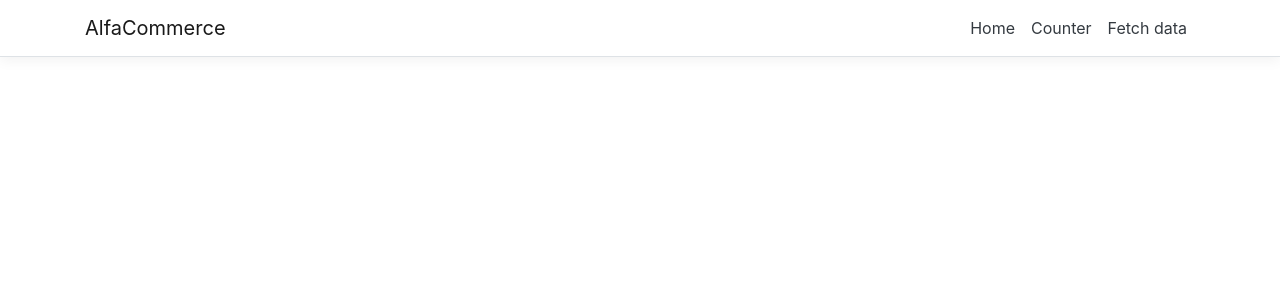
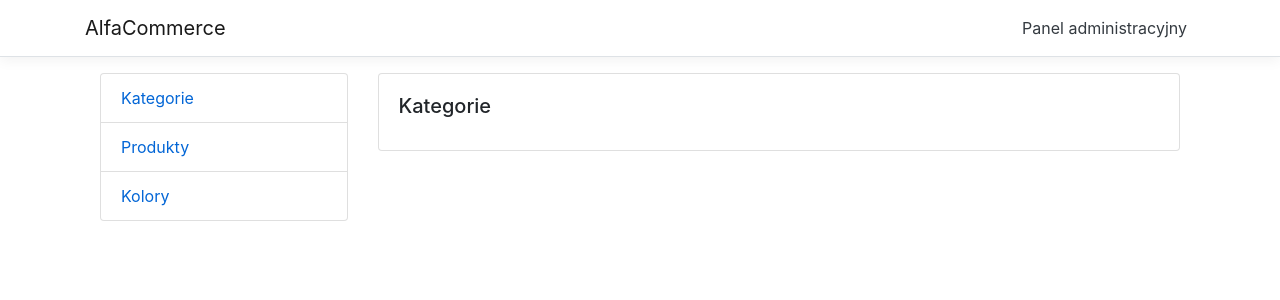
Before and after one commit to krzywo97/AlfaCommerce, a React (Create React App) app in the folder AlfaCommerce/ClientApp/: page /admin/categories in a window 1280 px wide. Shown: the top 300 px of the page. Built offline with nearby package versions, Linux system fonts and the light colour scheme.

Commit message:
Created admin panel placeholder with a sidebar and empty categories view Removed sample links from top navigation bar

```diff
--- a/AlfaCommerce/ClientApp/src/App.tsx
+++ b/AlfaCommerce/ClientApp/src/App.tsx
@@ -2,6 +2,7 @@ import * as React from 'react';
 import { Route } from 'react-router';
 import Layout from './components/Layout';
 import Home from './components/Home';
+import Admin from './components/admin/Admin';
 import Counter from './components/Counter';
 import FetchData from './components/FetchData';
 
@@ -10,6 +11,7 @@ import './custom.css'
 export default () => (
     <Layout>
         <Route exact path='/' component={Home} />
+        <Route path='/admin' component={Admin} />
         <Route path='/counter' component={Counter} />
         <Route path='/fetch-data/:startDateIndex?' component={FetchData} />
     </Layout>
--- a/AlfaCommerce/ClientApp/src/components/NavMenu.tsx
+++ b/AlfaCommerce/ClientApp/src/components/NavMenu.tsx
@@ -18,13 +18,7 @@ export default class NavMenu extends React.PureComponent<{}, { isOpen: boolean }
                         <Collapse className="d-sm-inline-flex flex-sm-row-reverse" isOpen={this.state.isOpen} navbar>
                             <ul className="navbar-nav flex-grow">
                                 <NavItem>
-                                    <NavLink tag={Link} className="text-dark" to="/">Home</NavLink>
-                                </NavItem>
-                                <NavItem>
-                                    <NavLink tag={Link} className="text-dark" to="/counter">Counter</NavLink>
-                                </NavItem>
-                                <NavItem>
-                                    <NavLink tag={Link} className="text-dark" to="/fetch-data">Fetch data</NavLink>
+                                    <NavLink tag={Link} className="text-dark" to="/admin">Panel administracyjny</NavLink>
                                 </NavItem>
                             </ul>
                         </Collapse>
--- /dev/null
+++ b/AlfaCommerce/ClientApp/src/components/admin/Admin.tsx
@@ -0,0 +1,27 @@
+import React from 'react';
+import Sidebar from "./sidebar/Sidebar";
+import Categories from "./categories/Categories";
+import {Route, Switch} from "react-router";
+import Category from "./category/Category";
+
+export default class Admin extends React.PureComponent {
+    public render() {
+        return (
+            <div>
+                <div className='d-flex flex-row'>
+                    <div className='col-3'>
+                        <Sidebar/>
+                    </div>
+                    <div className='col'>
+                        <Switch>
+                            <Route path='/admin/categories' exact component={Categories}/>
+                            <Route path='/admin/categories/:categoryId' render={(props => {
+                                return <Category id={props.match.params.categoryId}/>
+                            })}/>
+                        </Switch>
+                    </div>
+                </div>
+            </div>
+        )
+    }
+}
--- /dev/null
+++ b/AlfaCommerce/ClientApp/src/components/admin/categories/Categories.tsx
@@ -0,0 +1,22 @@
+import React from "react";
+import {Category} from "../../../types/categories.interface";
+
+type State = {
+    loading: boolean,
+    categories: Array<Category>
+}
+
+export default class Categories extends React.PureComponent {
+    render() {
+        return (
+            <div>
+                <div className='card'>
+                    <div className='card-body'>
+                        <h5 className='card-title'>Kategorie</h5>
+
+                    </div>
+                </div>
+            </div>
+        )
+    }
+}
--- /dev/null
+++ b/AlfaCommerce/ClientApp/src/components/admin/category/Category.tsx
@@ -0,0 +1,17 @@
+import React from "react";
+
+type Props = {
+    id: string
+}
+
+export default class Category extends React.PureComponent<Props> {
+    constructor(props: Props) {
+        super(props);
+    }
+
+    render() {
+        return (
+            <div>Kategoria {this.props.id}</div>
+        );
+    }
+}
--- /dev/null
+++ b/AlfaCommerce/ClientApp/src/components/admin/sidebar/Sidebar.tsx
@@ -0,0 +1,16 @@
+import React from 'react';
+import {Link} from "react-router-dom";
+
+export default class Sidebar extends React.PureComponent {
+    render() {
+        return (
+            <nav>
+                <ul className='list-group'>
+                    <li className='list-group-item'><Link to='/admin/categories'>Kategorie</Link></li>
+                    <li className='list-group-item'><Link to='/'>Produkty</Link></li>
+                    <li className='list-group-item'><Link to='/'>Kolory</Link></li>
+                </ul>
+            </nav>
+        )
+    }
+}
--- /dev/null
+++ b/AlfaCommerce/ClientApp/src/types/categories.interface.tsx
@@ -0,0 +1,4 @@
+export type Category = {
+    id: number,
+    name: string,
+}
```
Also changed, not shown: AlfaCommerce/ClientApp/src/components/admin/sidebar/Sidebar.css (added).
